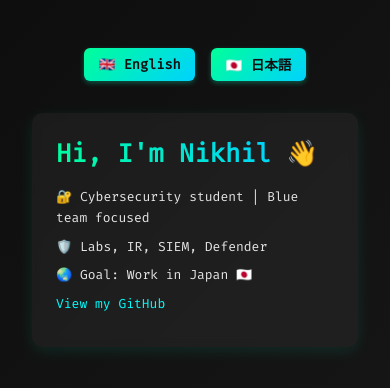
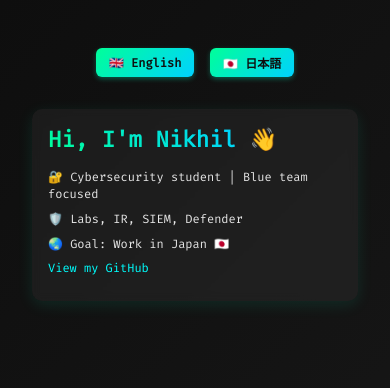
Before and after one commit to NikhilDhanda/nikhildhanda.github.io, a plain HTML site: page index.html in a window 390 px wide. Drawn offline with Linux system fonts and the light colour scheme.

Commit message:
Update style.css

```diff
--- a/style.css
+++ b/style.css
@@ -119,27 +119,31 @@ p {
 
 @media screen and (max-width: 600px) {
   body {
-    font-size: 13px;
+    font-size: 12px; /* super compact */
   }
 
   h1 {
-    font-size: 1.6rem;
+    font-size: 1.4rem;
   }
 
   h2 {
-    font-size: 1.2rem;
+    font-size: 1.1rem;
   }
 
   .project-title {
-    font-size: 0.95rem;
+    font-size: 0.85rem;
+  }
+
+  p {
+    line-height: 1.4;
   }
 
   .language-toggle button {
-    font-size: 0.85rem;
-    padding: 0.4rem 0.9rem;
+    font-size: 0.75rem;
+    padding: 0.35rem 0.8rem;
   }
 
   .container {
-    padding: 1.5rem;
+    padding: 1rem;
   }
 }
```
